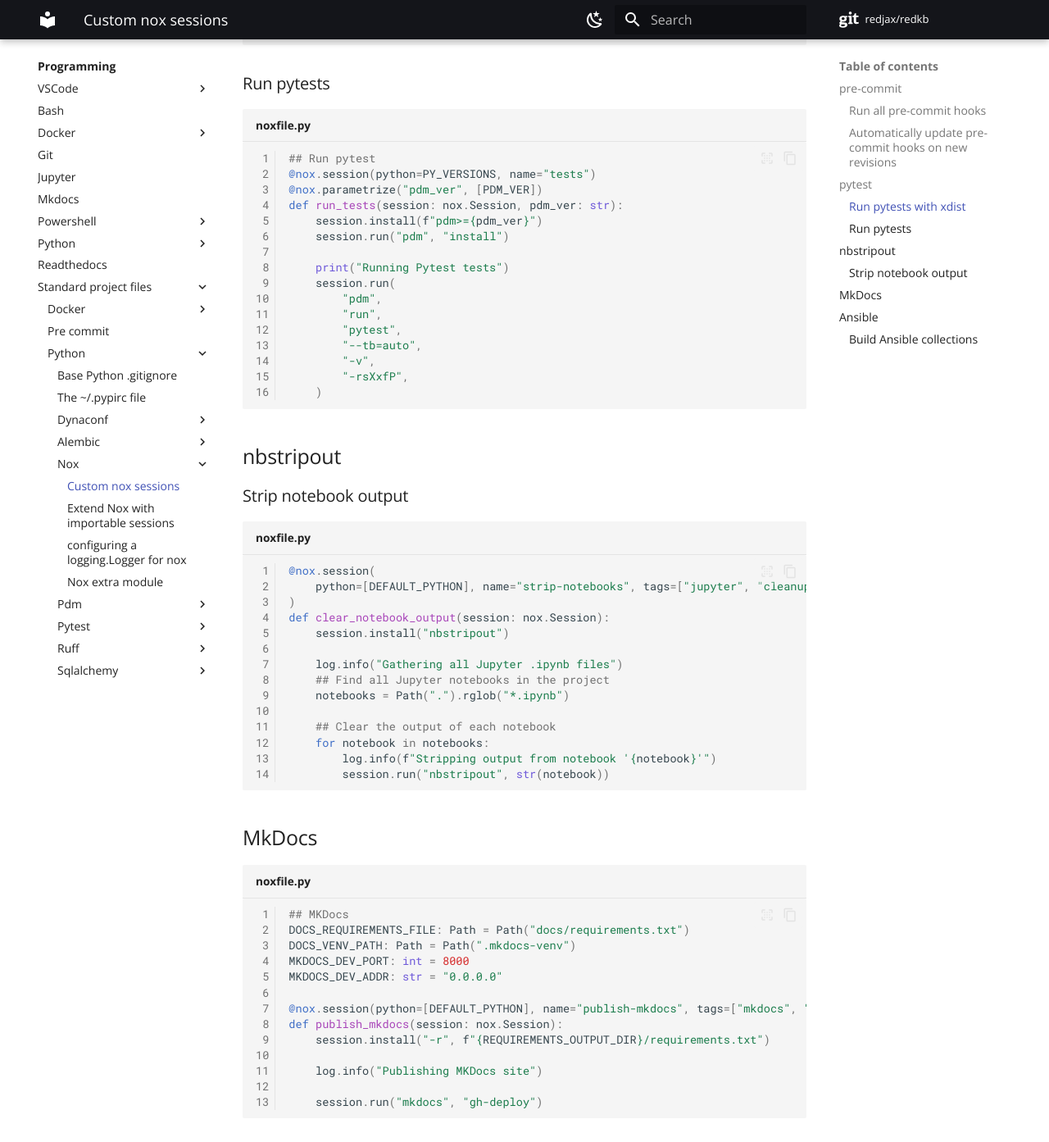
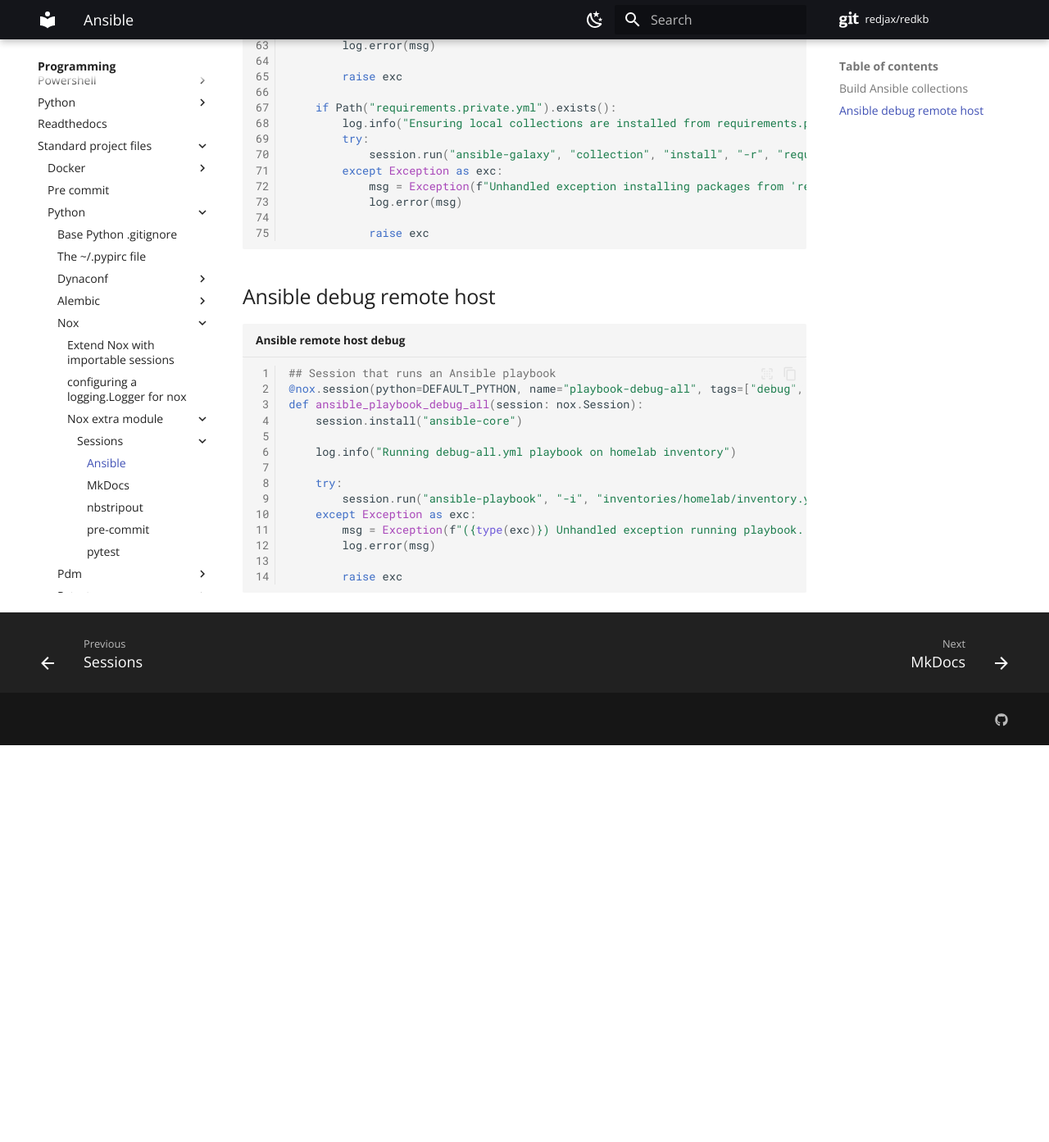
Before and after one commit to redjax/redkb, an MkDocs documentation site: the page built from docs/programming/standard-project-files/python/nox/nox_extra-module/sessions/ansible-sessions.md, in a window 1280 px wide and 1400 px high, scrolled down 1546 px. Shown: the top 1393 px of the window at 82% size. Built offline with MkDocs 1.6.1 and Material for MkDocs 9.7.7, drawn with Linux system fonts in a browser that asks for light colours; comment, search, counter and statistics services are not loaded; after the commit the page ends 2455 px from its top, so only the background shows below that; some of the changed text lies outside the part shown.

Commit message:
Refactor nox session documentation

````diff
--- a/docs/programming/standard-project-files/python/nox/custom-sessions.md
+++ b/docs/programming/standard-project-files/python/nox/nox_extra-module/sessions/ansible-sessions.md
@@ -3,135 +3,12 @@
     - standard-project-files
     - python
     - nox
-    - pre-commit
-    - jupyter
-    - pytest
+    - ansible
 ---
 
-# Custom nox sessions
+# Ansible
 
-!!! warning
-
-    Most of the code in this module will be moved to the [`nox_extra` module documentation](nox_extra-module/index.md) eventually.
-
-## pre-commit
-
-### Run all pre-commit hooks
-
-```py title="noxfile.py" linenums="1"
-## Run all pre-commit hooks
-@nox.session(python=PY_VERSIONS, name="pre-commit-all")
-def run_pre_commit_all(session: nox.Session):
-    session.install("pre-commit")
-    session.run("pre-commit")
-
-    print("Running all pre-commit hooks")
-    session.run("pre-commit", "run")
-
-```
-
-### Automatically update pre-commit hooks on new revisions
-
-```py title="noxfile.py" linenums="1"
-## Automatically update pre-commit hooks on new revisions
-@nox.session(python=PY_VERSIONS, name="pre-commit-update")
-def run_pre_commit_autoupdate(session: nox.Session):
-    session.install(f"pre-commit")
-
-    print("Running pre-commit update hook")
-    session.run("pre-commit", "run", "pre-commit-update")
-```
-
-## pytest
-
-### Run pytests with xdist
-
-`pytest-xdist` runs tests concurrently, significantly improving test execution speed.
-
-```py title="noxfile.py" linenums="1"
-## Run pytest with xdist, allowing concurrent tests
-@nox.session(python=PY_VERSIONS, name="tests")
-@nox.parametrize("pdm_ver", [PDM_VER])
-def run_tests(session: nox.Session, pdm_ver: str):
-    session.install(f"pdm>={pdm_ver}")
-    session.run("pdm", "install")
-
-    print("Running Pytest tests")
-    session.run(
-        "pdm",
-        "run",
-        "pytest",
-        "-n",
-        "auto",
-        "--tb=auto",
-        "-v",
-        "-rsXxfP",
-    )
-```
-
-### Run pytests
-
-```py title="noxfile.py" linenums="1"
-## Run pytest
-@nox.session(python=PY_VERSIONS, name="tests")
-@nox.parametrize("pdm_ver", [PDM_VER])
-def run_tests(session: nox.Session, pdm_ver: str):
-    session.install(f"pdm>={pdm_ver}")
-    session.run("pdm", "install")
-
-    print("Running Pytest tests")
-    session.run(
-        "pdm",
-        "run",
-        "pytest",
-        "--tb=auto",
-        "-v",
-        "-rsXxfP",
-    )
-```
-
-## nbstripout
-
-### Strip notebook output
-
-```python title="noxfile.py" linenums="1"
-@nox.session(
-    python=[DEFAULT_PYTHON], name="strip-notebooks", tags=["jupyter", "cleanup"]
-)
-def clear_notebook_output(session: nox.Session):
-    session.install("nbstripout")
-
-    log.info("Gathering all Jupyter .ipynb files")
-    ## Find all Jupyter notebooks in the project
-    notebooks = Path(".").rglob("*.ipynb")
-
-    ## Clear the output of each notebook
-    for notebook in notebooks:
-        log.info(f"Stripping output from notebook '{notebook}'")
-        session.run("nbstripout", str(notebook))
-```
-
-## MkDocs
-
-```python title="noxfile.py" linenums="1"
-## MKDocs
-DOCS_REQUIREMENTS_FILE: Path = Path("docs/requirements.txt")
-DOCS_VENV_PATH: Path = Path(".mkdocs-venv")
-MKDOCS_DEV_PORT: int = 8000
-MKDOCS_DEV_ADDR: str = "0.0.0.0"
-
-@nox.session(python=[DEFAULT_PYTHON], name="publish-mkdocs", tags=["mkdocs", "publish"])
-def publish_mkdocs(session: nox.Session):
-    session.install("-r", f"{REQUIREMENTS_OUTPUT_DIR}/requirements.txt")
-
-    log.info("Publishing MKDocs site")
-
-    session.run("mkdocs", "gh-deploy")
-```
-
-## Ansible
-
-### Build Ansible collections
+## Build Ansible collections
 
 ```python title="noxfile.py" linenums="1"
 COLLECTIONS_PATH: Path = Path("./collections")
@@ -210,9 +87,13 @@
 
             raise exc
 
+```
 
+## Ansible debug remote host
+
+```python title="Ansible remote host debug" linenums="1"
 ## Session that runs an Ansible playbook
-@nox.session(python=DEFAULT_PYTHON, name="playbook-debug-all", tags=["debug"])
+@nox.session(python=DEFAULT_PYTHON, name="playbook-debug-all", tags=["debug", "ansible"])
 def ansible_playbook_debug_all(session: nox.Session):
     session.install("ansible-core")
 
@@ -225,4 +106,5 @@
         log.error(msg)
 
         raise exc
+
 ```
````
Also changed, not shown: docs/programming/standard-project-files/python/nox/nox_extra-module/sessions/index.md (added, +20 -0 lines), docs/programming/standard-project-files/python/nox/nox_extra-module/sessions/mkdocs-sessions.md (added, +26 -0 lines), docs/programming/standard-project-files/python/nox/nox_extra-module/sessions/nb-stripout-sessions.md (added, +30 -0 lines), docs/programming/standard-project-files/python/nox/nox_extra-module/sessions/pre-commit-sessions.md (added, +35 -0 lines), docs/programming/standard-project-files/python/nox/nox_extra-module/sessions/pytest-sessions.md (added, +55 -0 lines).
